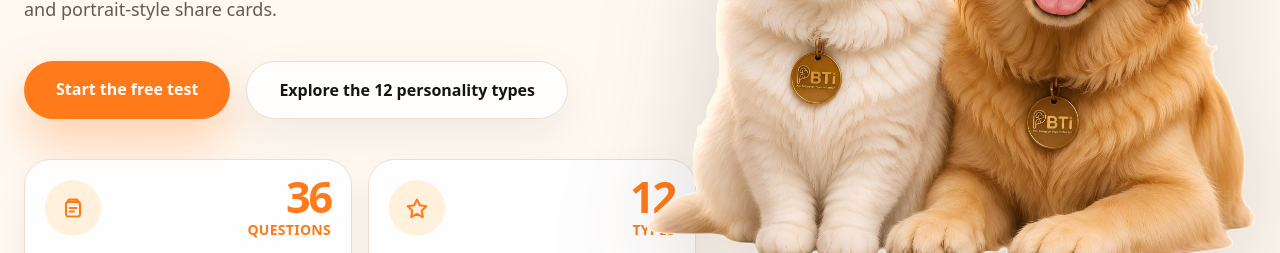
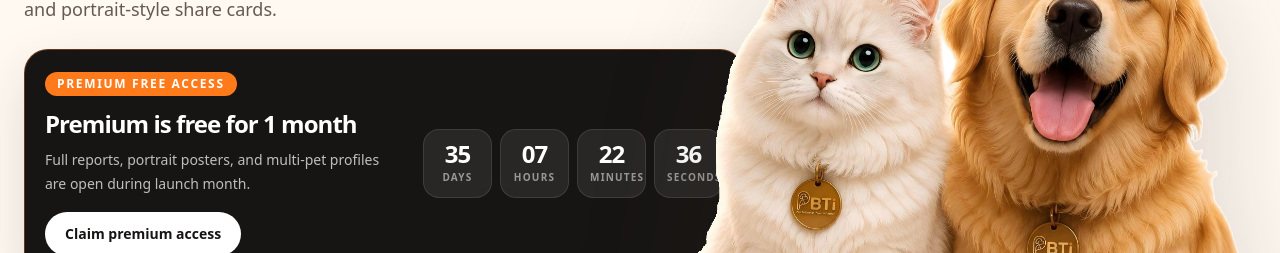
Before and after one commit to fuiet/pbti-pet-personality, a Next.js app: page / in a window 1280 px wide. Shown: the part 547-800 px from the top of the page. Built offline with nearby package versions, Linux system fonts and the light colour scheme; no server answers.

Commit message:
Add premium free access countdown

```diff
--- a/app/page.tsx
+++ b/app/page.tsx
@@ -1,10 +1,50 @@
 "use client";
 
+import { useEffect, useState } from "react";
 import Image from "next/image";
 import Link from "next/link";
 import HeaderAccountActions from "@/components/HeaderAccountActions";
 import LanguageSelector from "@/components/LanguageSelector";
 
+
+const premiumFreeUntil = new Date("2026-08-15T23:59:59+08:00").getTime();
+
+function getCountdownParts() {
+  const distance = Math.max(0, premiumFreeUntil - Date.now());
+  const days = Math.floor(distance / (1000 * 60 * 60 * 24));
+  const hours = Math.floor((distance / (1000 * 60 * 60)) % 24);
+  const minutes = Math.floor((distance / (1000 * 60)) % 60);
+  const seconds = Math.floor((distance / 1000) % 60);
+
+  return { days, hours, minutes, seconds };
+}
+
+function PremiumCountdown() {
+  const [timeLeft, setTimeLeft] = useState(getCountdownParts);
+
+  useEffect(() => {
+    const timer = window.setInterval(() => setTimeLeft(getCountdownParts()), 1000);
+    return () => window.clearInterval(timer);
+  }, []);
+
+  const parts = [
+    { label: "Days", value: timeLeft.days },
+    { label: "Hours", value: timeLeft.hours },
+    { label: "Minutes", value: timeLeft.minutes },
+    { label: "Seconds", value: timeLeft.seconds },
+  ];
+
+  return (
+    <div className="grid grid-cols-4 gap-2 sm:min-w-[300px]">
+      {parts.map((part) => (
+        <div key={part.label} className="rounded-2xl border border-white/10 bg-white/[.08] px-3 py-3 text-center">
+          <div className="text-2xl font-black leading-none tracking-[-.04em] text-white">{String(part.value).padStart(2, "0")}</div>
+          <div className="mt-1 text-[10px] font-black uppercase tracking-[.12em] text-white/52">{part.label}</div>
+        </div>
+      ))}
+    </div>
+  );
+}
 const methodSteps = [
   {
     index: "01",
@@ -329,6 +369,19 @@ export default function Home() {
           <p className="mt-6 max-w-xl text-lg leading-8 text-[#655a51]">
             PBTI turns pet behavior research into a clear personality readout with a 36-question assessment, a 12-type framework, a deep report, and portrait-style share cards.
           </p>
+          <div className="mt-6 max-w-3xl rounded-[1.5rem] border border-[#ff7a1a]/35 bg-[#171514] p-5 text-white shadow-[0_22px_55px_rgba(52,34,20,.14)]">
+            <div className="flex flex-col gap-5 lg:flex-row lg:items-center lg:justify-between">
+              <div className="min-w-0">
+                <div className="inline-flex rounded-full bg-[#ff7a1a] px-3 py-1 text-xs font-black uppercase tracking-[.14em] text-white">Premium free access</div>
+                <h2 className="mt-3 text-2xl font-black tracking-[-.04em]">Premium is free for 1 month</h2>
+                <p className="mt-2 text-sm leading-6 text-white/72">Full reports, portrait posters, and multi-pet profiles are open during launch month.</p>
+                <Link href="/create" className="mt-4 inline-flex rounded-full bg-white px-5 py-3 text-center text-sm font-black text-[#171514] transition hover:-translate-y-0.5 hover:bg-[#fff7ed]">
+                  Claim premium access
+                </Link>
+              </div>
+              <PremiumCountdown />
+            </div>
+          </div>
           <div className="mt-9 flex flex-col gap-4 sm:flex-row">
             <Link href="/create" className="rounded-full bg-[#ff7a1a] px-8 py-4 text-center font-black text-white shadow-[0_22px_50px_rgba(255,122,26,.34)] transition hover:-translate-y-1 hover:bg-[#ee6b10]">
               Start the free test
```
